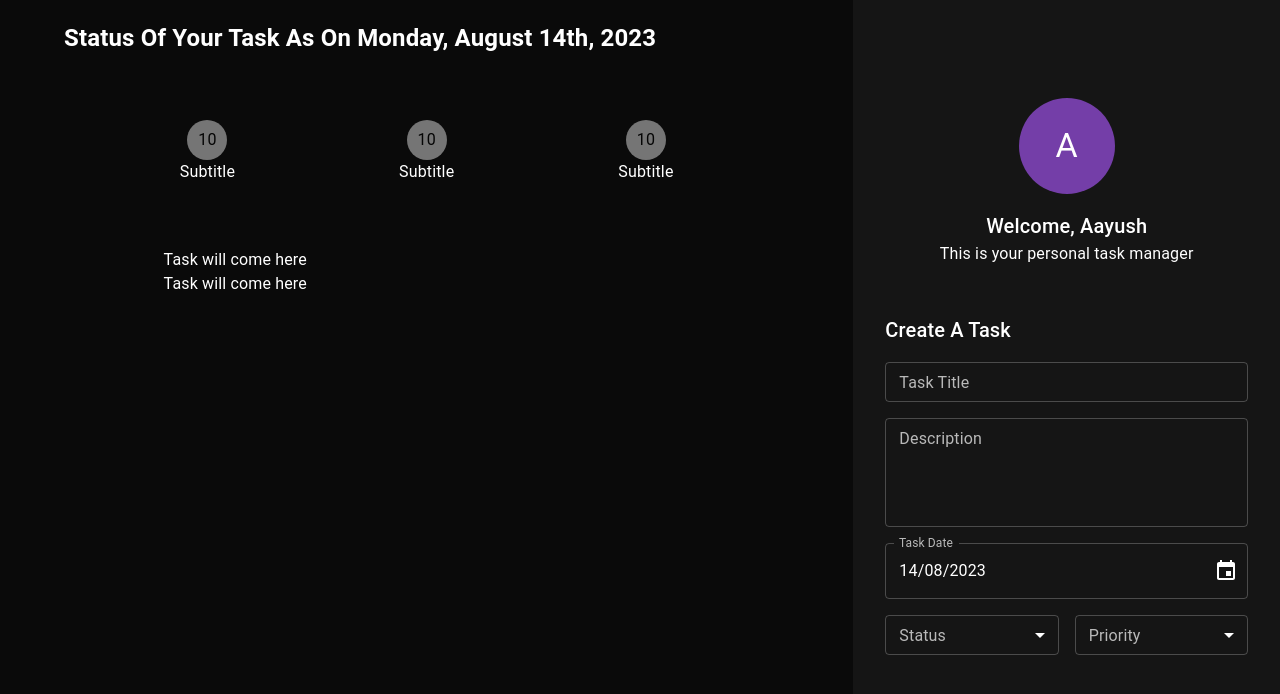
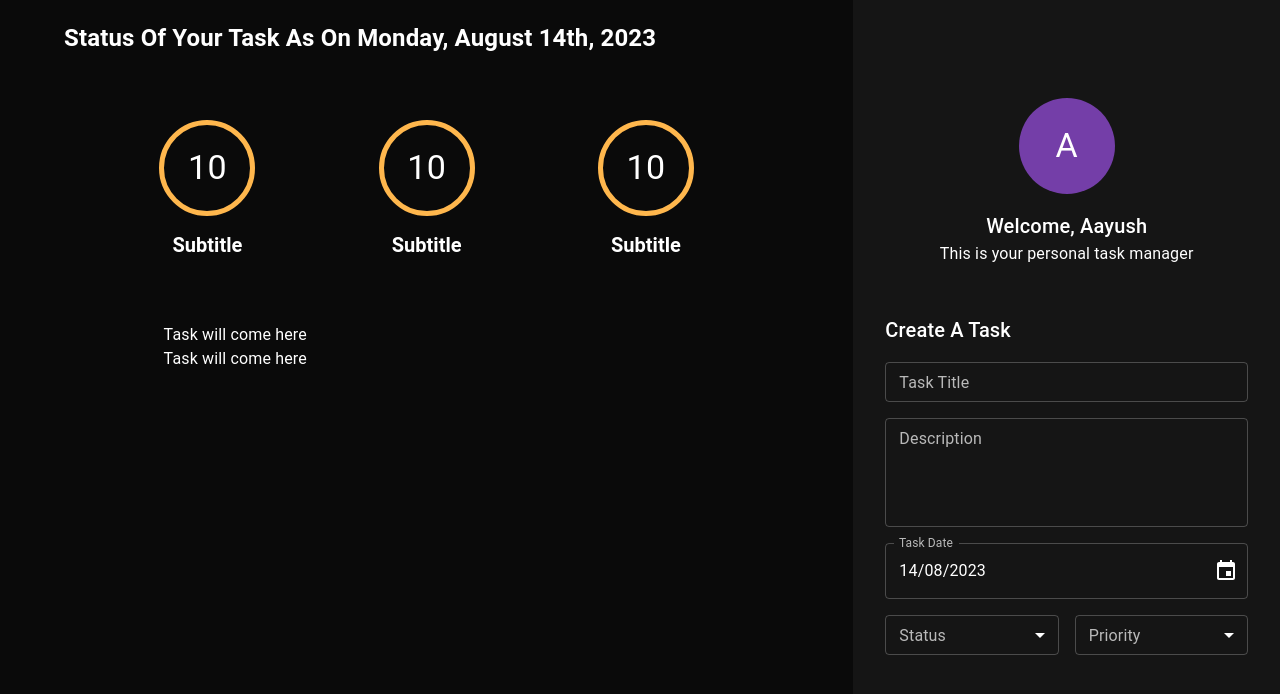
Before and after one commit to aayushjainx/todo-typescript, a React (Create React App) app in the folder todo-react/: page / in a window 1280 px wide. Shown: the top 694 px of the page. Built offline with nearby package versions, Linux system fonts and the light colour scheme.

Commit message:
feat: style task counter

```diff
--- a/todo-react/src/components/taskCounter/taskCounter.tsx
+++ b/todo-react/src/components/taskCounter/taskCounter.tsx
@@ -10,10 +10,28 @@
         justifyContent="center"
         alignItems="center"
       >
-        <Avatar>
-          <Typography>10</Typography>
+        <Avatar
+          sx={{
+            backgroundColor: 'transparent',
+            border: '5px solid',
+            width: '96px',
+            height: '96px',
+            marginBottom: '16px',
+            borderColor: 'warning.light',
+          }}
+        >
+          <Typography color="#ffffff" variant="h4">
+            10
+          </Typography>
         </Avatar>
-        <Typography>Subtitle</Typography>
+        <Typography
+          color="#ffffff"
+          variant="h5"
+          fontWeight="bold"
+          fontSize="20px"
+        >
+          Subtitle
+        </Typography>
       </Box>
     </>
   );
```
